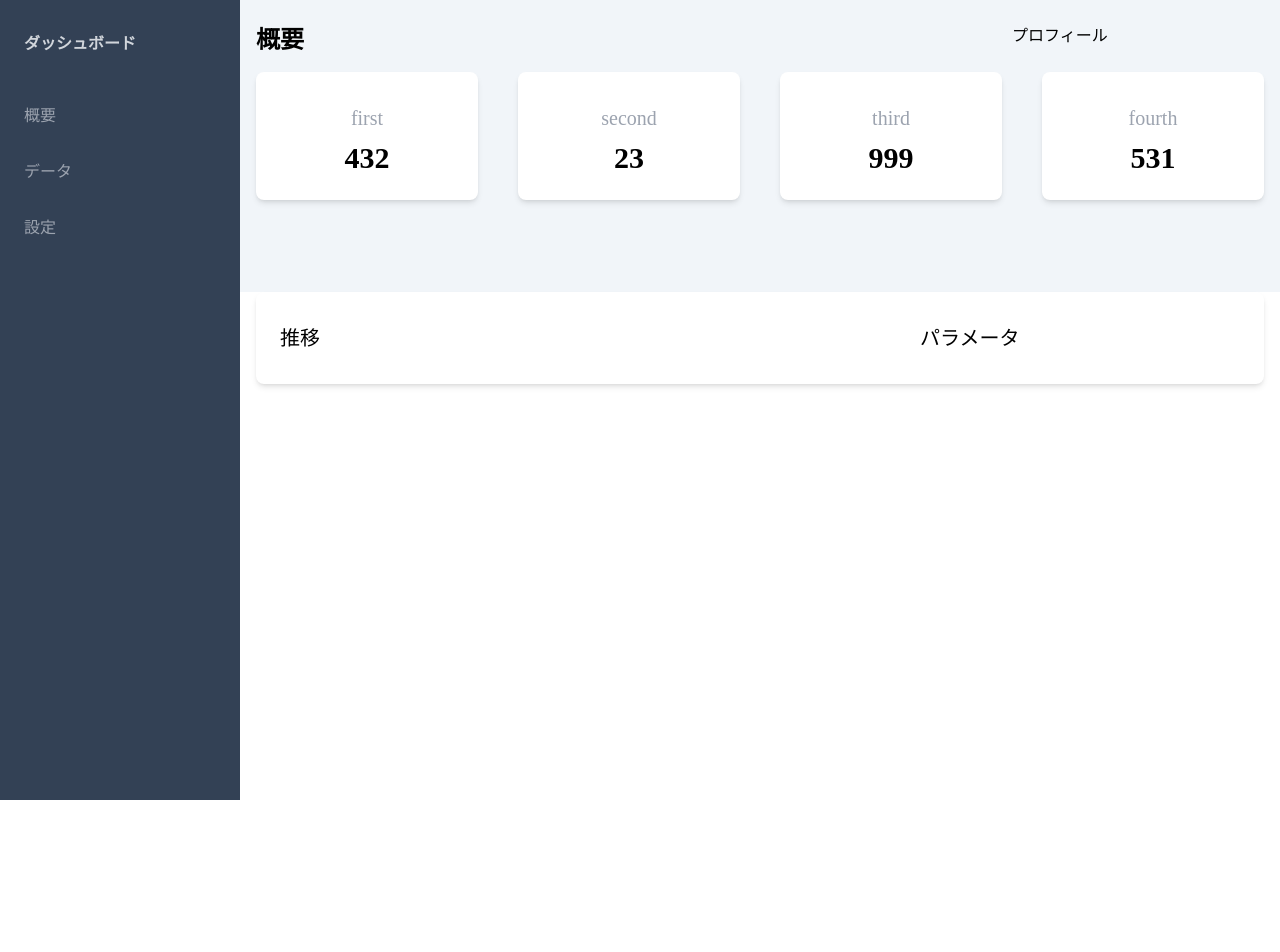
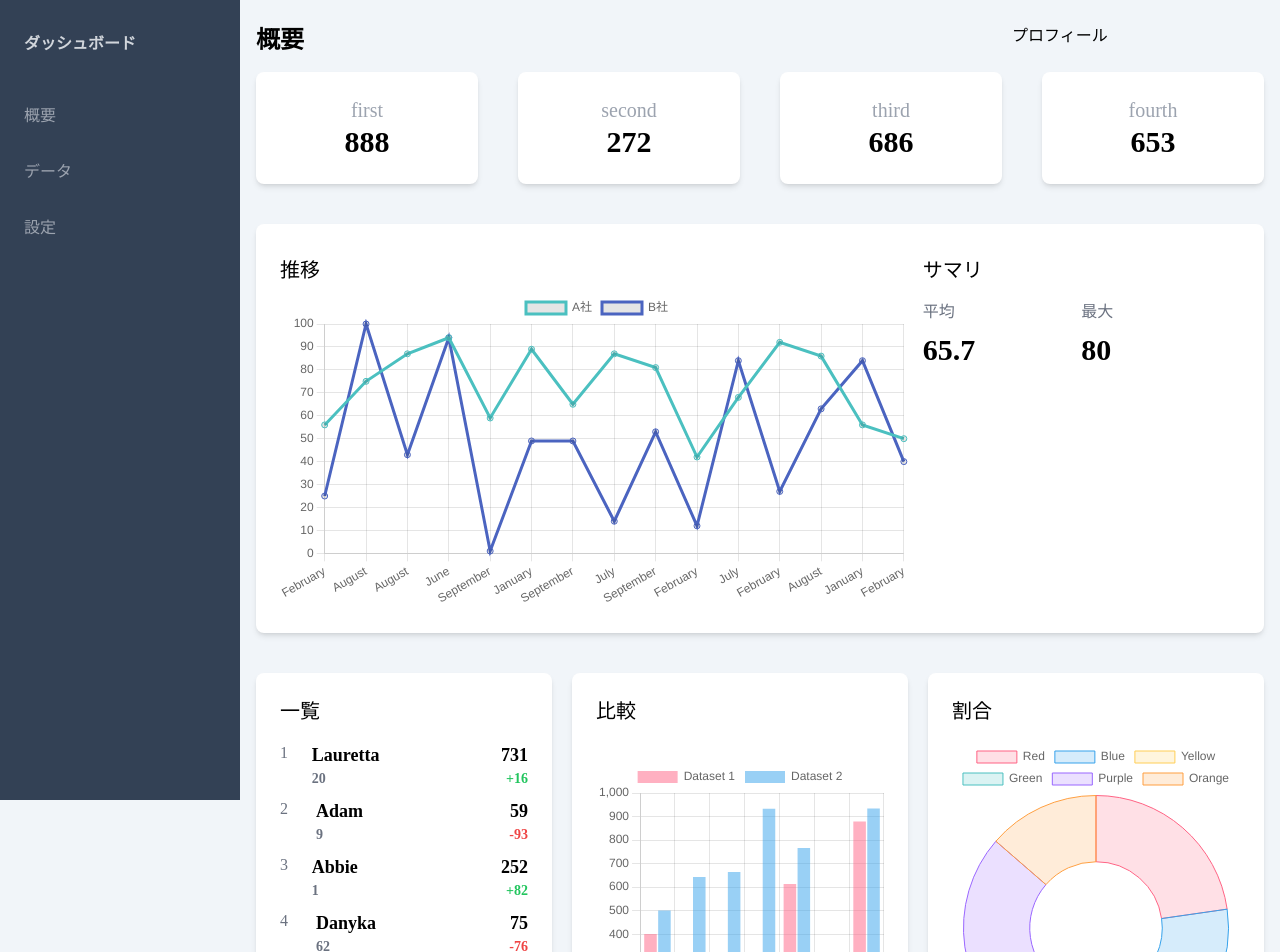
Before and after one commit to hsov9314/stats-app, a React (Vite) app in the folder app/: page / in a window 1280 px wide. Shown: the top 952 px of the page. Before the commit the page ends 800 px from the top, so only its background shows below. Built offline with nearby package versions, Linux system fonts and the light colour scheme.

Commit message:
[add] add summary page components

```diff
--- a/app/src/App.tsx
+++ b/app/src/App.tsx
@@ -1,56 +1,12 @@
 import { Card } from './components/Card/Card'
 import { MainLayout } from './components/Layout/MainLayout'
+import { Summary } from './features/summary'
 
 function App() {
   return (
     <>
       <MainLayout>
-        <div className="flex-col">
-          <div className="flex w-full h-full">
-            <div className="w-1/4 mr-5">
-              <Card>
-                <div className="flex flex-col justify-center items-center">
-                  <p className="text-xl text-gray-400 my-2">first</p>
-                  <p className="text-3xl font-bold">432</p>
-                </div>
-              </Card>
-            </div>
-            <div className="w-1/4 mx-5">
-              <Card>
-                <div className="flex flex-col justify-center items-center">
-                  <p className="text-xl text-gray-400 my-2">second</p>
-                  <p className="text-3xl font-bold">23</p>
-                </div>
-              </Card>
-            </div>
-            <div className="w-1/4 mx-5">
-              <Card>
-                <div className="flex flex-col justify-center items-center">
-                  <p className="text-xl text-gray-400 my-2">third</p>
-                  <p className="text-3xl font-bold">999</p>
-                </div>
-              </Card>
-            </div>
-            <div className="w-1/4 ml-5">
-              <Card>
-                <div className="flex flex-col justify-center items-center">
-                  <p className="text-xl text-gray-400 my-2">fourth</p>
-                  <p className="text-3xl font-bold">531</p>
-                </div>
-              </Card>
-            </div>
-          </div>
-          <div className="w-full">
-            <Card>
-              <div className="flex">
-                <div className="w-2/3 flex-col">
-                  <div className="text-xl my-2">推移</div>
-                </div>
-                <div className="text-xl my-2">パラメータ</div>
-              </div>
-            </Card>
-          </div>
-        </div>
+        <Summary />
       </MainLayout>
     </>
   )
--- /dev/null
+++ b/app/src/components/Card/index.ts
@@ -0,0 +1 @@
+export * from './Card'
--- /dev/null
+++ b/app/src/features/summary/Summary.tsx
@@ -0,0 +1,157 @@
+import { Card } from '../../components/Card/Card'
+import { Bar, Doughnut, Line, Pie } from 'react-chartjs-2'
+import {
+  Chart as ChartJS,
+  CategoryScale,
+  LinearScale,
+  PointElement,
+  LineElement,
+  Title,
+  Tooltip,
+  Legend,
+  ArcElement,
+  BarElement
+} from 'chart.js'
+import {
+  BarChartData,
+  BarChartOptions,
+  LineChartData,
+  PieChartData,
+  PieChartOptions,
+  SummaryData,
+  TableData
+} from './constants.local'
+
+ChartJS.register(
+  CategoryScale,
+  LinearScale,
+  PointElement,
+  LineElement,
+  Title,
+  Tooltip,
+  Legend,
+  ArcElement,
+  BarElement
+)
+
+export const Summary: React.FC = () => {
+  return (
+    <div className="flex flex-col">
+      <div className="flex w-full h-full mb-10">
+        <div className="w-1/4 mr-5">
+          <Card>
+            <div className="flex flex-col justify-center items-center">
+              <p className="text-xl text-gray-400">first</p>
+              <p className="text-3xl font-bold">{SummaryData[0]}</p>
+            </div>
+          </Card>
+        </div>
+        <div className="w-1/4 mx-5">
+          <Card>
+            <div className="flex flex-col justify-center items-center">
+              <p className="text-xl text-gray-400">second</p>
+              <p className="text-3xl font-bold">{SummaryData[1]}</p>
+            </div>
+          </Card>
+        </div>
+        <div className="w-1/4 mx-5">
+          <Card>
+            <div className="flex flex-col justify-center items-center">
+              <p className="text-xl text-gray-400">third</p>
+              <p className="text-3xl font-bold">{SummaryData[2]}</p>
+            </div>
+          </Card>
+        </div>
+        <div className="w-1/4 ml-5">
+          <Card>
+            <div className="flex flex-col justify-center items-center">
+              <p className="text-xl text-gray-400">fourth</p>
+              <p className="text-3xl font-bold">{SummaryData[3]}</p>
+            </div>
+          </Card>
+        </div>
+      </div>
+      <div className="w-full mb-10">
+        <Card>
+          <div className="flex">
+            <div className="w-2/3 flex flex-col">
+              <div className="text-xl my-2">推移</div>
+              <div className="w-full">
+                <Line data={LineChartData} />
+              </div>
+            </div>
+            <div className="w-1/3 flex flex-col ml-2">
+              <div className="text-xl my-2 mb-4">サマリ</div>
+              <div className="flex">
+                <div className="w-1/2">
+                  <div className="flex flex-col">
+                    <p className="font-normal text-gray-500 mb-2">平均</p>
+                    <p className="font-bold text-3xl">65.7</p>
+                  </div>
+                </div>
+                <div className="w-1/2">
+                  <div className="flex flex-col">
+                    <p className="font-normal text-gray-500 mb-2">最大</p>
+                    <p className="font-bold text-3xl">80</p>
+                  </div>
+                </div>
+              </div>
+            </div>
+          </div>
+        </Card>
+      </div>
+      <div className="flex w-full mb-10">
+        <div className="w-1/3">
+          <Card>
+            <div className="h-96">
+              <div className="text-xl mb-4 ">一覧</div>
+              <div>
+                {TableData.map((data) => {
+                  return (
+                    <div className="flex my-2 justify-between">
+                      <p className="text-gray-500">{data.key}</p>
+                      <div className="flex flex-col w-2/3">
+                        <p className="font-bold text-lg">{data.name}</p>
+                        <p className="font-bold text-sm text-gray-500 text-gre">{data.age}</p>
+                      </div>
+                      <div className="flex flex-col items-end">
+                        <p className="font-bold text-lg">{data.value}</p>
+                        <p
+                          className={`font-bold text-sm ${
+                            data.delta > 0 ? 'text-green-500' : 'text-red-500'
+                          }`}
+                        >
+                          {data.delta > 0 ? `+${data.delta}` : data.delta}
+                        </p>
+                      </div>
+                    </div>
+                  )
+                })}
+              </div>
+            </div>
+          </Card>
+        </div>
+        <div className="w-1/3 mx-5">
+          <Card>
+            <div className="flex flex-col h-96 justify-between">
+              <div className="text-xl mb-4 ">比較</div>
+              <div className="h-80">
+                <Bar data={BarChartData} options={BarChartOptions} />
+              </div>
+            </div>
+          </Card>
+        </div>
+        <div className="w-1/3">
+          <Card>
+            <div className="h-96">
+              <div className="text-xl mb-4 ">割合</div>
+              <div className="h-80">
+                <Doughnut data={PieChartData} options={PieChartOptions} />
+              </div>
+            </div>
+          </Card>
+        </div>
+      </div>
+    </div>
+  )
+}
--- /dev/null
+++ b/app/src/features/summary/constants.local.ts
@@ -0,0 +1,81 @@
+import { faker } from '@faker-js/faker'
+
+export const SummaryData = [...Array(6)].map(() => faker.datatype.number({ min: 0, max: 1000 }))
+
+export const LineChartData = {
+  labels: [...Array(15)].map(() => faker.date.month()),
+  datasets: [
+    {
+      label: 'A社',
+      data: [...Array(15)].map(() => faker.datatype.number({ min: 40, max: 100 })),
+      borderColor: 'rgb(75, 192, 192)'
+    },
+    {
+      label: 'B社',
+      data: [...Array(15)].map(() => faker.datatype.number({ min: 0, max: 100 })),
+      borderColor: 'rgb(75, 100, 192)'
+    }
+  ]
+}
+
+export const PieChartData = {
+  labels: ['Red', 'Blue', 'Yellow', 'Green', 'Purple', 'Orange'],
+  datasets: [
+    {
+      label: '# of Votes',
+      data: [...Array(6)].map(() => faker.datatype.number({ min: 0, max: 20 })),
+      backgroundColor: [
+        'rgba(255, 99, 132, 0.2)',
+        'rgba(54, 162, 235, 0.2)',
+        'rgba(255, 206, 86, 0.2)',
+        'rgba(75, 192, 192, 0.2)',
+        'rgba(153, 102, 255, 0.2)',
+        'rgba(255, 159, 64, 0.2)'
+      ],
+      borderColor: [
+        'rgba(255, 99, 132, 1)',
+        'rgba(54, 162, 235, 1)',
+        'rgba(255, 206, 86, 1)',
+        'rgba(75, 192, 192, 1)',
+        'rgba(153, 102, 255, 1)',
+        'rgba(255, 159, 64, 1)'
+      ],
+      borderWidth: 1
+    }
+  ]
+}
+export const PieChartOptions = {
+  responsive: true,
+  maintainAspectRatio: false
+}
+
+const BarLabels = ['January', 'February', 'March', 'April', 'May', 'June', 'July']
+export const BarChartData = {
+  labels: BarLabels,
+  datasets: [
+    {
+      label: 'Dataset 1',
+      data: BarLabels.map(() => faker.datatype.number({ min: 0, max: 1000 })),
+      backgroundColor: 'rgba(255, 99, 132, 0.5)'
+    },
+    {
+      label: 'Dataset 2',
+      data: BarLabels.map(() => faker.datatype.number({ min: 0, max: 1000 })),
+      backgroundColor: 'rgba(53, 162, 235, 0.5)'
+    }
+  ]
+}
+export const BarChartOptions = {
+  responsive: true,
+  maintainAspectRatio: false
+}
+
+export const TableData = [...Array(6)].map((_, index) => {
+  return {
+    key: index + 1,
+    name: faker.name.firstName(),
+    age: faker.datatype.number({ min: 0, max: 100 }),
+    value: faker.datatype.number({ min: 0, max: 1000 }),
+    delta: faker.datatype.number({ min: -100, max: 100 })
+  }
+})
--- /dev/null
+++ b/app/src/features/summary/index.ts
@@ -0,0 +1 @@
+export * from './Summary'
```
